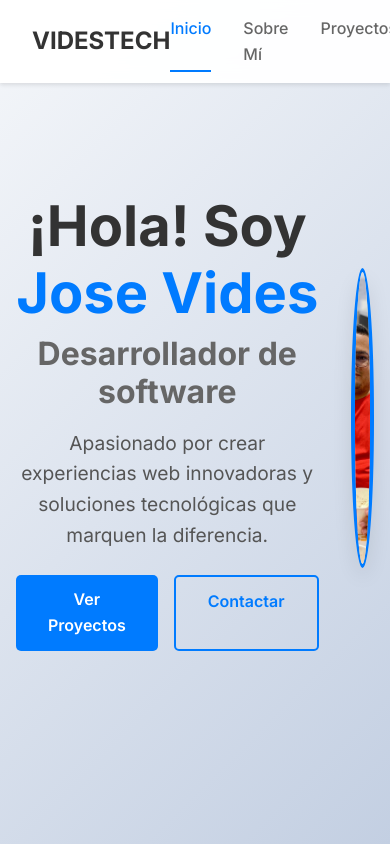
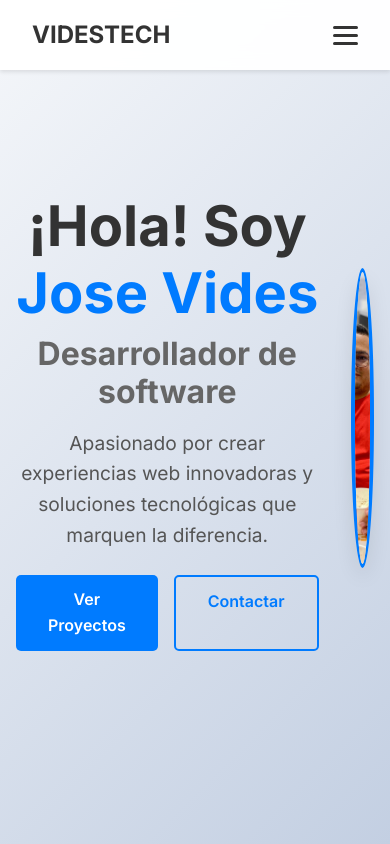
Before and after one commit to JoseVides17/portafolio-angular, an Angular app: page / in a window 390 px wide. Shown: the top 844 px of the page. Built offline with nearby package versions, Linux system fonts and the light colour scheme.

Commit message:
hamburguesa

```diff
--- a/src/app/components/navbar/navbar.component.html
+++ b/src/app/components/navbar/navbar.component.html
@@ -2,10 +2,24 @@
   <div class="navbar-brand">
     <a routerLink="/" class="logo">VIDESTECH</a>
   </div>
+
   <div class="navbar-menu">
-    <a routerLink="/" routerLinkActive="active" [routerLinkActiveOptions]="{exact: true}">Inicio</a>
+    <a routerLink="/" routerLinkActive="active" [routerLinkActiveOptions]="{ exact: true }">Inicio</a>
     <a routerLink="/about" routerLinkActive="active">Sobre Mí</a>
     <a routerLink="/projects" routerLinkActive="active">Proyectos</a>
     <a routerLink="/contact" routerLinkActive="active">Contacto</a>
   </div>
+
+  <div class="hamburger-menu" (click)="toggleMenu()">
+    <span></span>
+    <span></span>
+    <span></span>
+  </div>
 </nav>
+
+<div class="mobile-menu" [class.open]="menuOpen">
+  <a routerLink="/" routerLinkActive="active" [routerLinkActiveOptions]="{ exact: true }" (click)="closeMenu()">Inicio</a>
+  <a routerLink="/about" routerLinkActive="active" (click)="closeMenu()">Sobre Mí</a>
+  <a routerLink="/projects" routerLinkActive="active" (click)="closeMenu()">Proyectos</a>
+  <a routerLink="/contact" routerLinkActive="active" (click)="closeMenu()">Contacto</a>
+</div>
--- a/src/app/components/navbar/navbar.component.scss
+++ b/src/app/components/navbar/navbar.component.scss
@@ -19,8 +19,7 @@
     box-shadow: 0 2px 10px rgba(0,0,0,0.15);
   }
 
-  .navbar-brand {
-    .logo {
+  .navbar-brand .logo {
     font-size: 1.5rem;
     font-weight: bold;
     color: #333;
@@ -29,7 +28,6 @@
 
     &:hover {
       color: #007bff;
-      }
     }
   }
 
@@ -64,4 +62,57 @@
       }
     }
   }
+
+  .hamburger-menu {
+    display: none;
+    flex-direction: column;
+    cursor: pointer;
+    gap: 5px;
+
+    span {
+      height: 3px;
+      width: 25px;
+      background: #333;
+      border-radius: 2px;
+      transition: 0.3s ease;
     }
+  }
+
+  @media (max-width: 768px) {
+    .navbar-menu {
+      display: none;
+    }
+
+    .hamburger-menu {
+      display: flex;
+    }
+  }
+}
+
+.mobile-menu {
+  display: none;
+  flex-direction: column;
+  background-color: white;
+  padding: 1rem;
+  position: fixed;
+  top: 70px;
+  left: 0;
+  right: 0;
+  z-index: 999;
+  box-shadow: 0 2px 8px rgba(0, 0, 0, 0.15);
+  gap: 1rem;
+
+  a {
+    color: #333;
+    text-decoration: none;
+    font-weight: bold;
+
+    &:hover {
+      color: #007bff;
+    }
+  }
+
+  &.open {
+    display: flex;
+  }
+}
--- a/src/app/components/navbar/navbar.component.ts
+++ b/src/app/components/navbar/navbar.component.ts
@@ -9,10 +9,19 @@ import { RouterModule } from '@angular/router';
   imports: [RouterModule]
 })
 export class NavbarComponent {
-  isScrolled = false;
+  menuOpen: boolean = false;
+  isScrolled: boolean = false;
+
+  toggleMenu(): void {
+    this.menuOpen = !this.menuOpen;
+  }
+
+  closeMenu(): void {
+    this.menuOpen = false;
+  }
 
   @HostListener('window:scroll', [])
-  onWindowScroll() {
+  onWindowScroll(): void {
     this.isScrolled = window.scrollY > 50;
   }
 }
```
Lines whose indentation alone changed are shown as unchanged.
